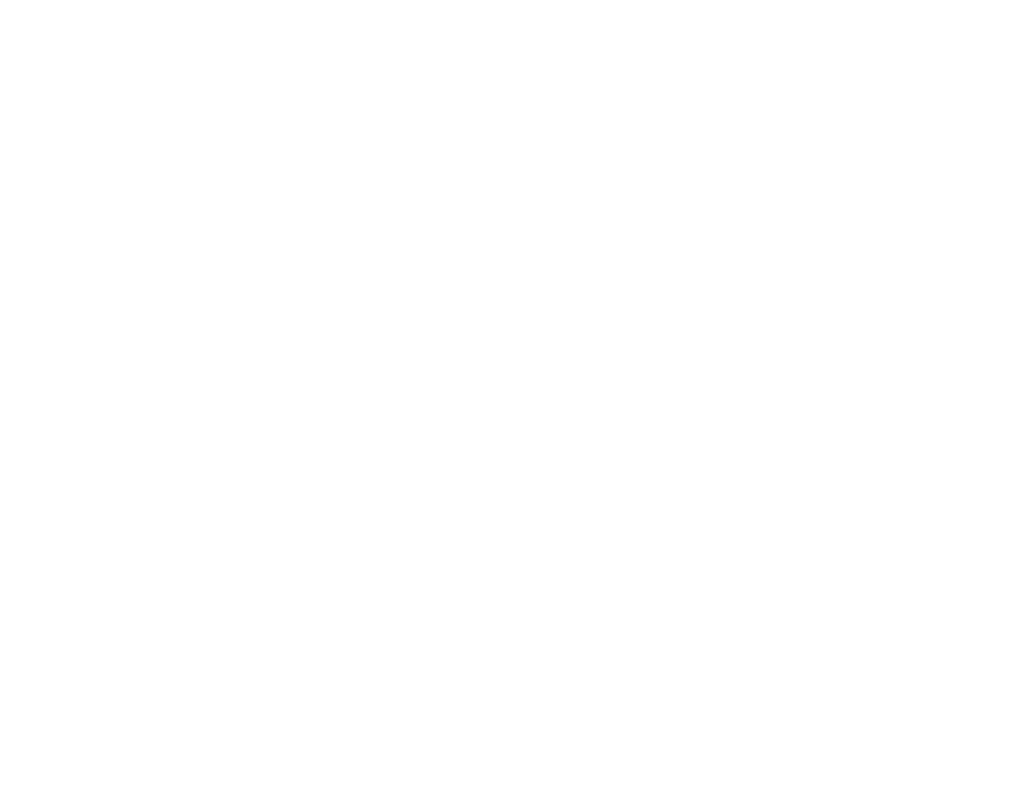
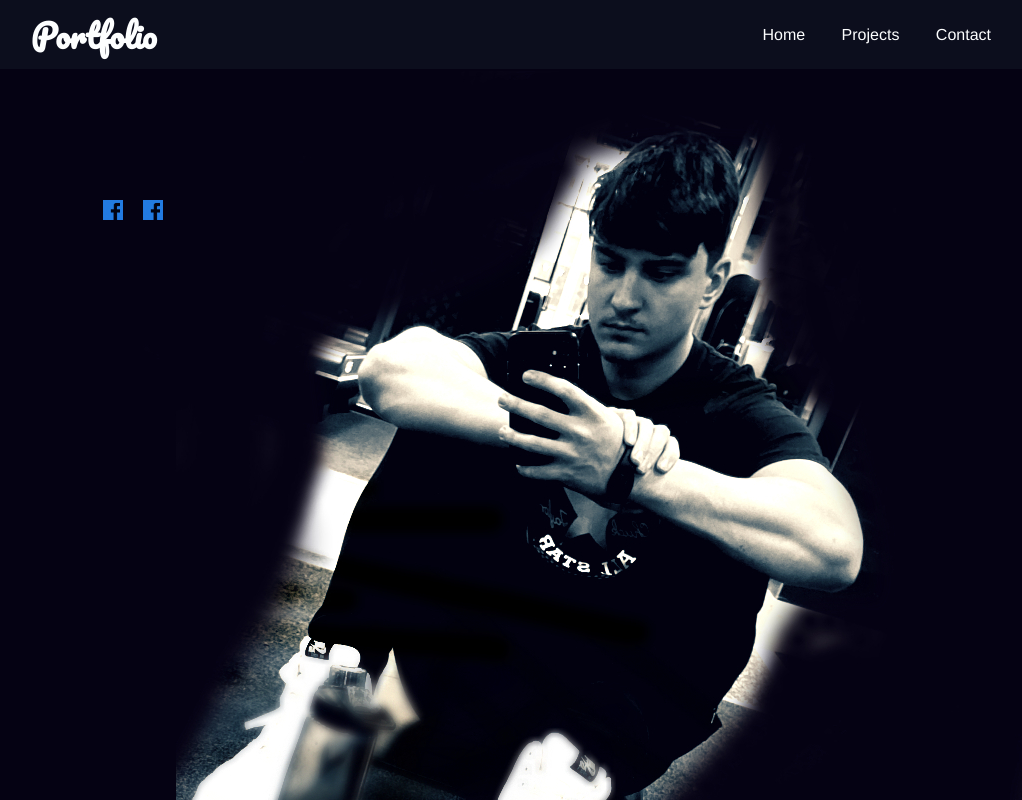
Before and after one commit to mark-meszaros/portfolio, a plain HTML site: page index.html in a window 1280 px wide. Shown: the whole page, without its empty margins (97-1119 px from the left). Drawn offline with Linux system fonts and the light colour scheme.

Commit message:
first_day_progress
home page almost done

```diff
--- a/index.html
+++ b/index.html
@@ -1,10 +1,33 @@
 <!DOCTYPE html>
 <html>
-    <head>
-
+    <head lang="EN">
+        <meta charset="UTF-8">
+        <link href="styles.css" type="text/css" rel="stylesheet">
+        <script src="script.js"></script>
     </head>
     <body>
+        <header class="flex-container">
+            <h1 id="firstheaderitem">Portfolio</h1>
+            <nav>
+                <spam><a href="#home">Home</a></spam>
+                <spam><a href="#projects">Projects</a></spam>
+                <spam id="lastitemnav"><a href="#contact">Contact</a></spam>
+            </nav>
+        </header>
+        <!--<section class="grid-container">
+            <div id="firstgridrow"><img id="facebook" src="pictures/fb.jpg">
+            <img id="facebook" src="pictures/fb.jpg"></div>
 
+        </section>//-->
+        <div class="parent">
+            <div class="div1"><img id="facebook" src="pictures/fb.jpg"> </div>
+            <div class="div2"><img id="facebook" src="pictures/fb.jpg"> </div>
+            <div class="div3"> </div>
+            <div class="div4"> </div>
+            <div class="div5"> </div>
+            <div class="div6"> </div>
+            <div class="div7"> </div>
+            </div>
 
     </body>
     </html>
--- a/styles.css
+++ b/styles.css
@@ -0,0 +1,92 @@
+
+body {
+    background-color: #010312;
+    color: #FDFEFF;
+    font-family: "Helvetica", sans-serif;
+    font-size: 22px;
+    text-align: center;
+    margin: 0;
+    background-image: url("pictures/IMG_14954.jpg");
+    background-position: 200% 10%;
+    background-repeat: no-repeat;
+  background-attachment: fixed;
+
+}
+#facebook{
+    width: 20px;
+    height: 20px;
+}
+/*.grid-container
+{
+    display: grid;
+    grid-template-columns: repeat(3, 100px);
+    grid-template-rows: 50px 100px 100px 50px;
+    grid-column-gap: 50px;
+    grid-row-gap: 20px;
+    margin-left: 400px;
+    padding-top: 200px;
+}
+#firstgridrow{
+    grid-area: 1/1/2/2;
+}*/
+.parent {
+    display: grid;
+    padding-top: 200px;
+    grid-template-columns: repeat(3, 220px);
+    grid-template-rows: 50px 200px 100px 50px;
+    grid-column-gap: 20px;
+    grid-row-gap: 20px;
+    }
+
+    .div1 { grid-area: 1 / 1 / 2 / 2; justify-self: end; }
+    .div2 { grid-area: 1 / 2 / 2 / 3; justify-self: start; }
+    .div3 { grid-area: 1 / 3 / 2 / 4; }
+    .div4 { grid-area: 2 / 1 / 3 / 4; }
+    .div5 { grid-area: 3 / 1 / 4 / 4; }
+    .div6 { grid-area: 4 / 1 / 5 / 2; }
+    .div7 { grid-area: 4 / 3 / 5 / 4; }
+#lastitemnav
+{
+    margin-right: 10em;
+}
+a {
+    color: #FDFEFF;
+    text-decoration: none;
+    margin-right: 2em;
+}
+h2,
+h3,
+h4 {
+    margin: 0;
+    padding: 10px;
+}
+.flex-container {
+    display: flex;
+    justify-content: center;
+}
+header {
+    position: fixed;
+    width: 100%;
+    z-index: 1;
+    height: 69px;
+    align-items: center;
+    background-color: #0C0E1D;
+    font-size: 16px;
+}
+header img {
+    height: 50px;
+    padding-left: 10px;
+
+}
+nav {
+    text-align: right;
+    flex-grow: 1;
+}
+#firstheaderitem{
+    font-family: 'Pacifico';
+    margin-left: 4em;
+}
+@font-face {
+    font-family: "Pacifico";
+    src: url("fonts/Pacifico-Regular.ttf");
+}
```
Also changed, not shown: fonts/OFL.txt (added), fonts/Pacifico-Regular.ttf (added), pictures/IMG_14954.jpg (added), pictures/fb.jpg (added).
